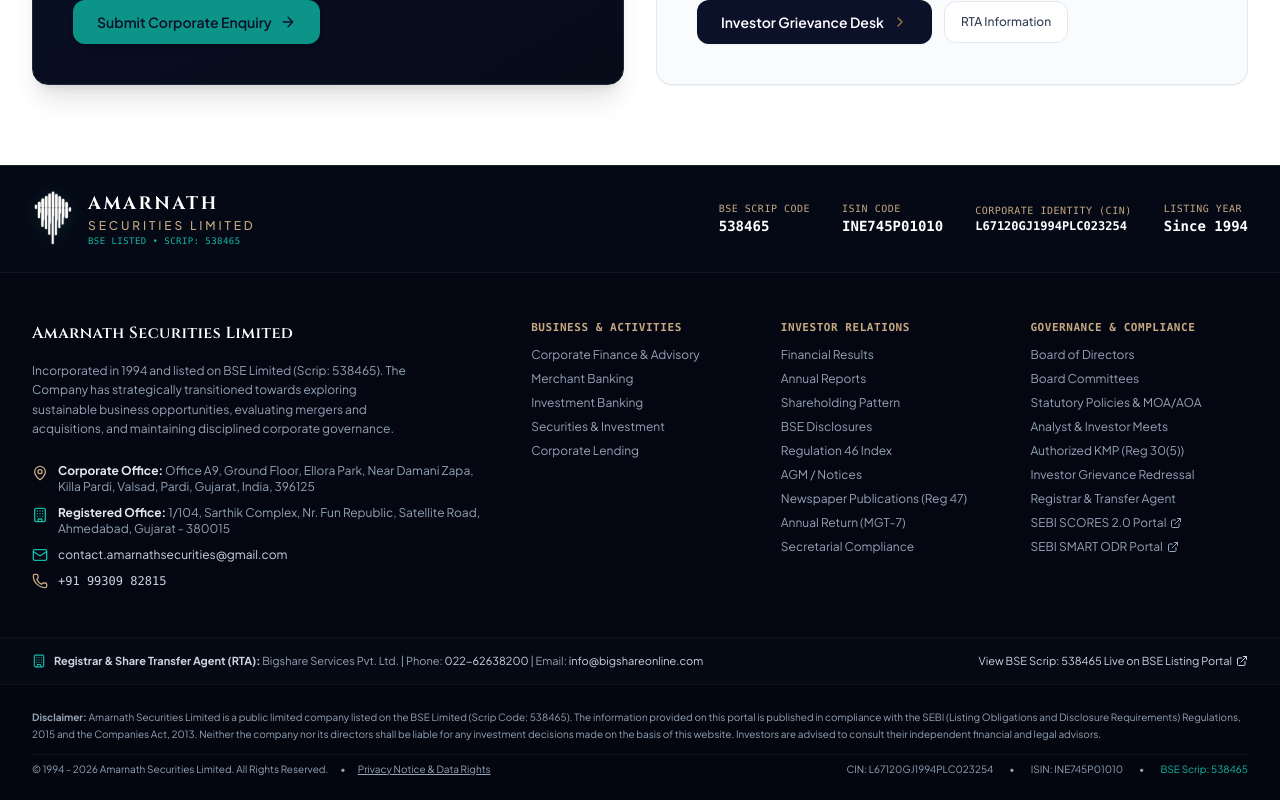
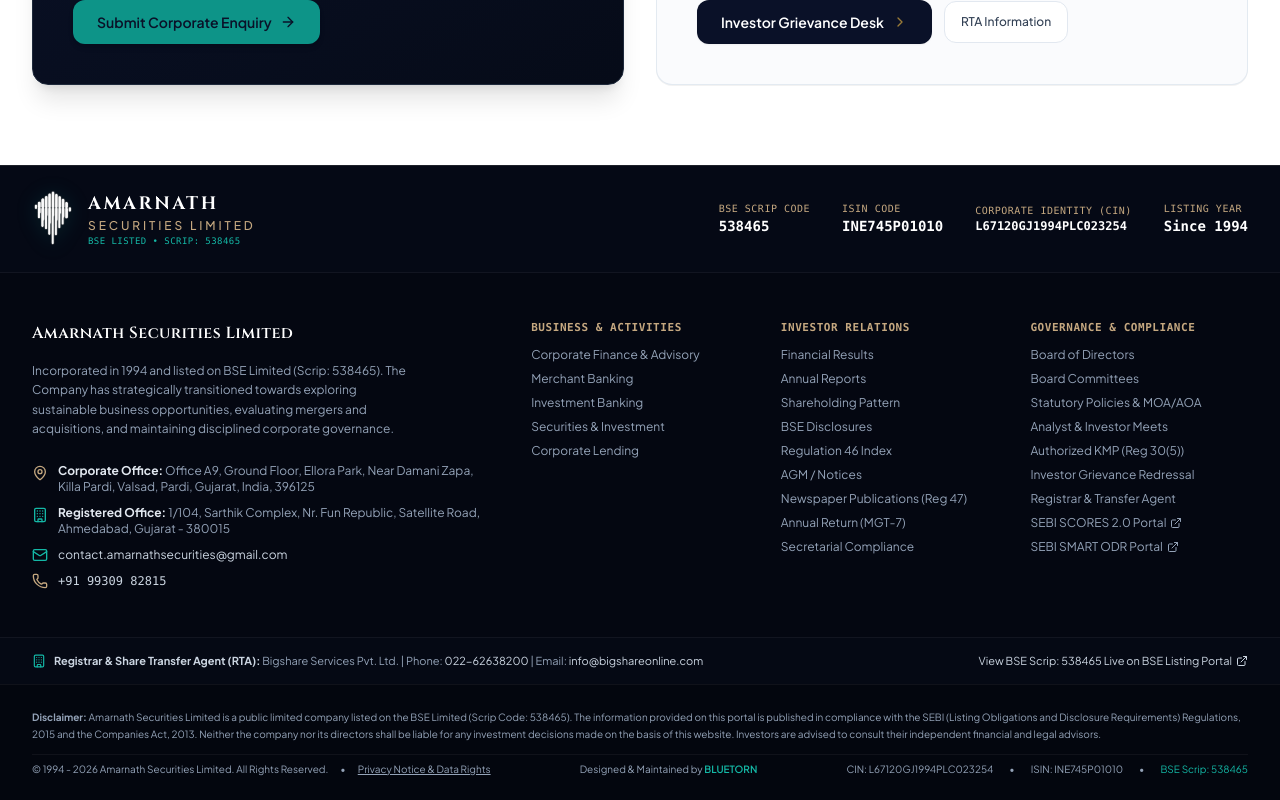
Before and after one commit to bluetorn03/Amarnath-Securities-LTD, a React (Vite) app: page / in a window 1280 px wide. Shown: the part 7442-8242 px from the top of the page. Built offline with nearby package versions, Linux system fonts and the light colour scheme; no server answers.

Commit message:
add footer bluetorn.com

```diff
--- a/src/components/Footer.tsx
+++ b/src/components/Footer.tsx
@@ -337,8 +337,8 @@
             <strong className="text-slate-400">Disclaimer:</strong> Amarnath Securities Limited is a public limited company listed on the BSE Limited (Scrip Code: 538465). The information provided on this portal is published in compliance with the SEBI (Listing Obligations and Disclosure Requirements) Regulations, 2015 and the Companies Act, 2013. Neither the company nor its directors shall be liable for any investment decisions made on the basis of this website. Investors are advised to consult their independent financial and legal advisors.
           </p>
 
-          <div className="flex flex-col sm:flex-row items-center justify-between gap-3 pt-2 border-t border-white/5 text-slate-400">
-            <div className="flex flex-wrap items-center gap-3">
+          <div className="flex flex-col md:flex-row items-center justify-between gap-3 pt-2 border-t border-white/5 text-slate-400">
+            <div className="flex flex-wrap items-center justify-center md:justify-start gap-3">
               <span>© 1994 - 2026 Amarnath Securities Limited. All Rights Reserved.</span>
               <span>•</span>
               <button
@@ -348,7 +348,20 @@
                 Privacy Notice & Data Rights
               </button>
             </div>
-            <div className="flex items-center gap-4">
+
+            <div className="text-center">
+              <span>Designed &amp; Maintained by </span>
+              <a
+                href="https://bluetorn.com/"
+                target="_blank"
+                rel="noopener noreferrer"
+                className="font-semibold text-[#14B8A6] hover:text-[#2dd4bf] hover:underline transition-colors"
+              >
+                BLUETORN
+              </a>
+            </div>
+
+            <div className="flex flex-wrap items-center justify-center md:justify-end gap-4">
               <span>CIN: {COMPANY_DETAILS.cin}</span>
               <span>•</span>
               <span>ISIN: {COMPANY_DETAILS.isin}</span>
```
